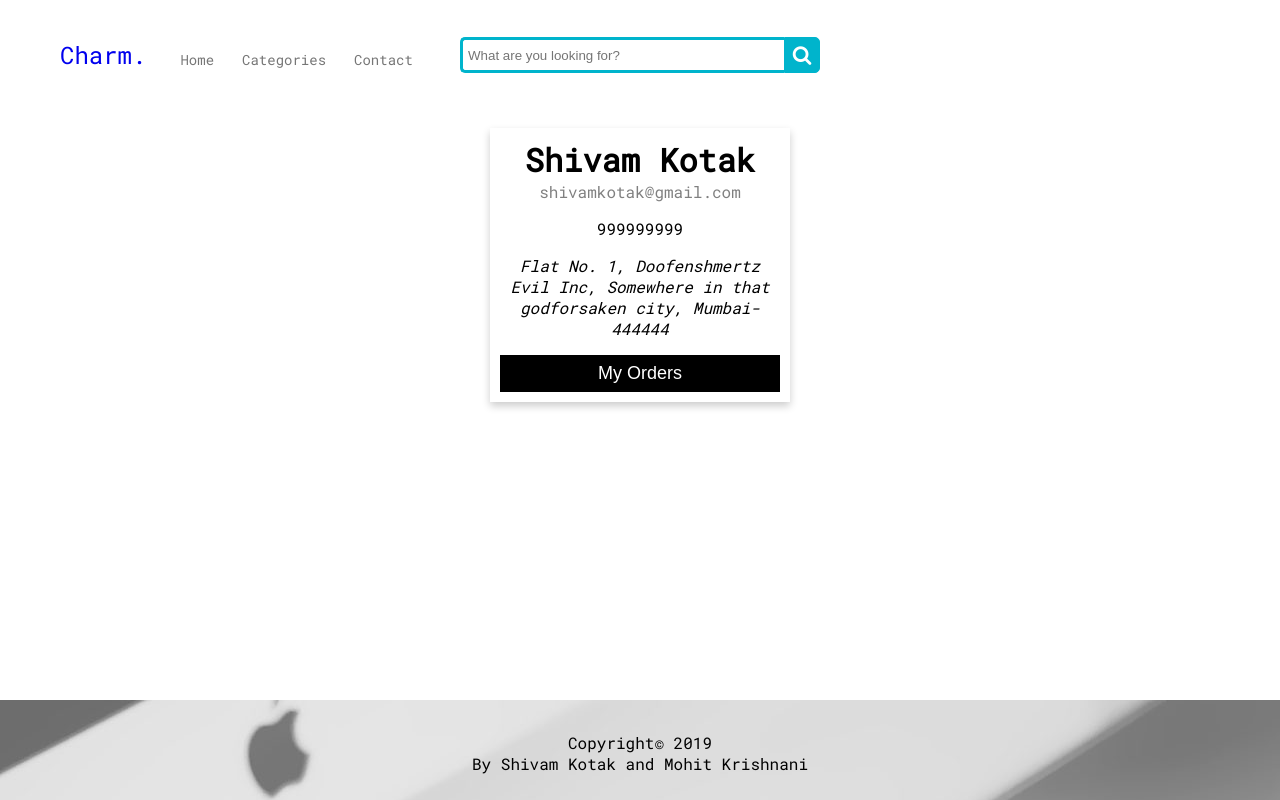
After one commit to t3ds/BargainBin, a web app: file profile.html in a window 1280 px wide. The commit adds this page. Run offline with its HTML, style and script files only (its server is not run), Linux system fonts and the light colour scheme.

Commit message:
Profile page added along with other changes

```diff
--- a/css/style2.css
+++ b/css/style2.css
@@ -29,6 +29,7 @@ header{
 }
 
 nav{
+  position: relative;
     width: 1200px;
     height: 50px;
     margin-left: auto;
@@ -89,13 +90,76 @@ nav ul li ul li a:hover, nav ul li ul li a:focus{
     background-color: #f3f3f3;
 }
 
-.search-box{
+
+/*.search {
+  width: 20%;
   position: absolute;
-  /*transform: translate(-50%,-50%);*/
-  background-color: #a1c3c4;
-  height: 40px;
-  padding: 10px;
+  top: 30%;
+  left: 35%;
 }
+
+.searchTerm {
+  width: 100%;
+  border: 3px solid #00B4CC;
+  border-right: none;
+  padding: 5px;
+  height: 24px;
+  border-radius: 5px 0 0 5px;
+  outline: none;
+  color: #9DBFAF;
+}
+
+.searchButton {
+  width: 40px;
+  height: 36px;
+  border: 1px solid #00B4CC;
+  background: #00B4CC;
+  text-align: center;
+  color: #fff;
+}*/
+
+.search {
+  width: 100%;
+  position: relative;
+  display: flex;
+}
+
+.searchTerm {
+  width: 100%;
+  border: 3px solid #00B4CC;
+  border-right: none;
+  padding: 5px;
+  height: 36px;
+  border-radius: 5px 0 0 5px;
+  outline: none;
+  color: #9DBFAF;
+}
+
+.searchTerm:focus{
+  color: #00B4CC;
+}
+
+.searchButton {
+  width: 40px;
+  height: 36px;
+  border: 1px solid #00B4CC;
+  background: #00B4CC;
+  text-align: center;
+  color: #fff;
+  border-radius: 0 5px 5px 0;
+  cursor: pointer;
+  font-size: 20px;
+}
+
+/*Resize the wrap to see the search bar change!*/
+.wrap{
+  width: 30%;
+  position: absolute;
+  top: 50%;
+  left: 50%;
+  transform: translate(-50%, -50%);
+}
+
 
 #container{
   min-height: 100%;
@@ -451,6 +515,54 @@ label
 
 }
 
+
+/*****PROFILE*****/
+.card {
+  box-shadow: 0 4px 8px 0 rgba(0, 0, 0, 0.2);
+  max-width: 300px;
+  margin: auto;
+  margin-top: 10%;
+  padding: 10px;
+  text-align: center;
+}
+
+.title {
+  color: grey;
+  font-size: 16px;
+  margin-bottom: 1em;
+}
+
+#phone-no {
+  margin-bottom: 1em;
+}
+
+.card address {
+  margin-bottom: 1em;
+}
+
+.card button {
+  border: none;
+  outline: 0;
+  display: inline-block;
+  padding: 8px;
+  color: white;
+  background-color: #000;
+  text-align: center;
+  cursor: pointer;
+  width: 100%;
+  font-size: 18px;
+}
+
+.card a {
+  text-decoration: none;
+  font-size: 22px;
+  color: black;
+}
+
+.card a:hover {
+  opacity: 0.7;
+}
+
 /*****EXTRA LARGE DEVICES*****/
 
 @media (min-width: 1200px) {
--- /dev/null
+++ b/profile.html
@@ -0,0 +1,82 @@
+<!DOCTYPE html>
+<html lang="en">
+<head>
+    <meta charset="UTF-8">
+    <meta name="viewport" content="width=device-width, initial-scale=1.0">
+    <meta http-equiv="X-UA-Compatible" content="ie=edge">
+    <title>Charm</title>
+
+    <!--<link rel="stylesheet" href="css/bootstap.min.css">-->
+    <link rel="stylesheet" href="plugins/font-awesome-4.7.0/css/font-awesome.min.css">
+    <link href="https://fonts.googleapis.com/css?family=Roboto+Mono&display=swap" rel="stylesheet">
+    <link rel="stylesheet" href="css/style2.css">
+</head>
+<body>
+
+    <!--HEADER-->
+    <div id="container">
+        <div id="main">
+            <header>
+                <nav>
+                    <p id="title"><a href="index2.html">Charm.</a></p>
+                    <ul>
+                        <li><a href="index2.html">Home</a>
+                            <ul>
+                                <li><a href="#">Products</a></li>
+                                <li><a href="cart.html">Cart</a></li>
+                                <li><a href="#">Contacts</a></li>
+                            </ul>
+                        </li>
+
+                        <li><a href="#">Categories</a>
+                            <ul>
+                                <li><a href="#">Phones</a></li>
+                                <li><a href="#">Laptops</a></li>
+                                <li><a href="#">Groceries</a></li>
+                            </ul>
+                        </li>
+
+                        <li><a href="#">Contact</a></li>
+                    </ul>
+
+                    <div class="wrap">
+                        <div class="search">
+                            <input type="text" class="searchTerm" placeholder="What are you looking for?">
+                            <button type="submit" class="searchButton">
+                               <!-- <p>&#x1F50D;</p>-->
+                                <i class="fa fa-search" aria-hidden="true"></i>
+                            </button>
+                        </div>
+                    </div>
+
+                            <!--<div class="search">
+                                <input type="text" class="searchTerm" placeholder="What are you looking for?">
+                                <button type="submit" class="searchButton">
+                                    <i class="fa fa-search"></i>
+                                </button>
+                            </div>-->
+
+
+
+                </nav>
+            </header> <!--HEADER END-->
+
+            <div class="card">
+                    <h1>Shivam Kotak</h1>
+                    <p class="title">shivamkotak@gmail.com</p>
+                    <p id="phone-no">999999999</p>
+                    <address>Flat No. 1, Doofenshmertz Evil Inc, Somewhere in that godforsaken city, Mumbai-444444</address>
+                    <p><button>My Orders</button></p>
+                  </div>
+
+            <footer id="footer">
+                <p>Copyright&copy; 2019<br>By Shivam Kotak and Mohit Krishnani</p>
+            </footer>
+        </div>
+    </div>
+
+    <!--<script src="js/bootstrap.min.js"></script>-->
+    <script src="js/jquery-3.4.1.min.js"></script>
+    <script src="js/script2.js"></script>
+</body>
+</html>
```
Also changed, not shown: index2.html (+18 -8 lines), search-result.html (+7 -7 lines).
